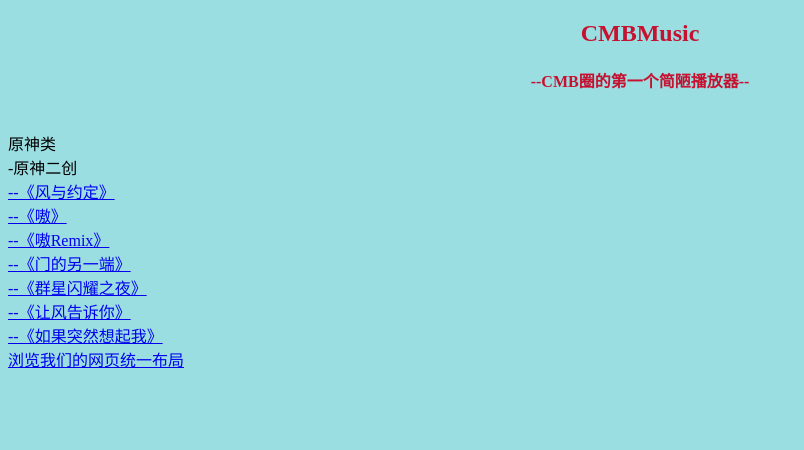
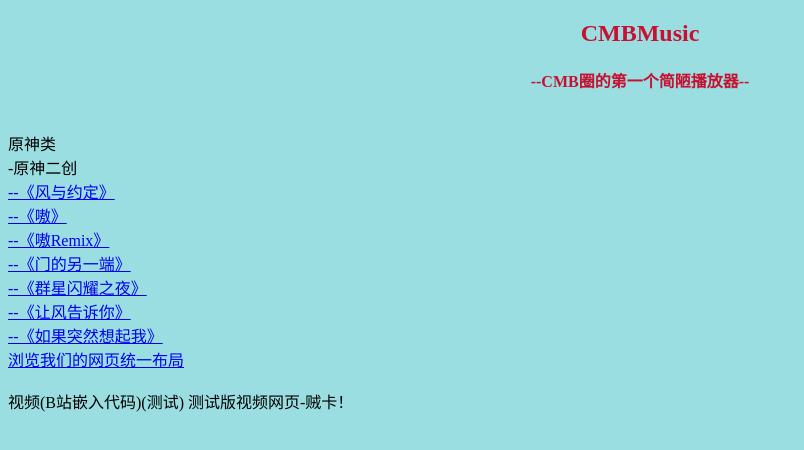
Before and after one commit to xiaoniaoawa/xiaoniaoawa.github.io, a plain HTML site: page index.html in a window 1280 px wide. Shown: the whole page, without its empty margins (0-804 px from the left). Drawn offline with Linux system fonts and the light colour scheme.

Commit message:
Create videoindex and fix some bug.

```diff
--- a/index.html
+++ b/index.html
@@ -19,5 +19,7 @@
     <a href="让风告诉你.html"  target="opentype">--《让风告诉你》</a><br>
     <a href="如果突然想起我.html"  target="opentype">--《如果突然想起我》</a><br>
     <a href="模板.html"  target="opentype">浏览我们的网页统一布局</a><br>
+    <br>视频(B站嵌入代码)(测试)
+    <a herf="videoindex.html" target="opentype">测试版视频网页-贼卡！</a><br>
 </body>
 </html>
```
Also changed, not shown: videoindex.html (added).
